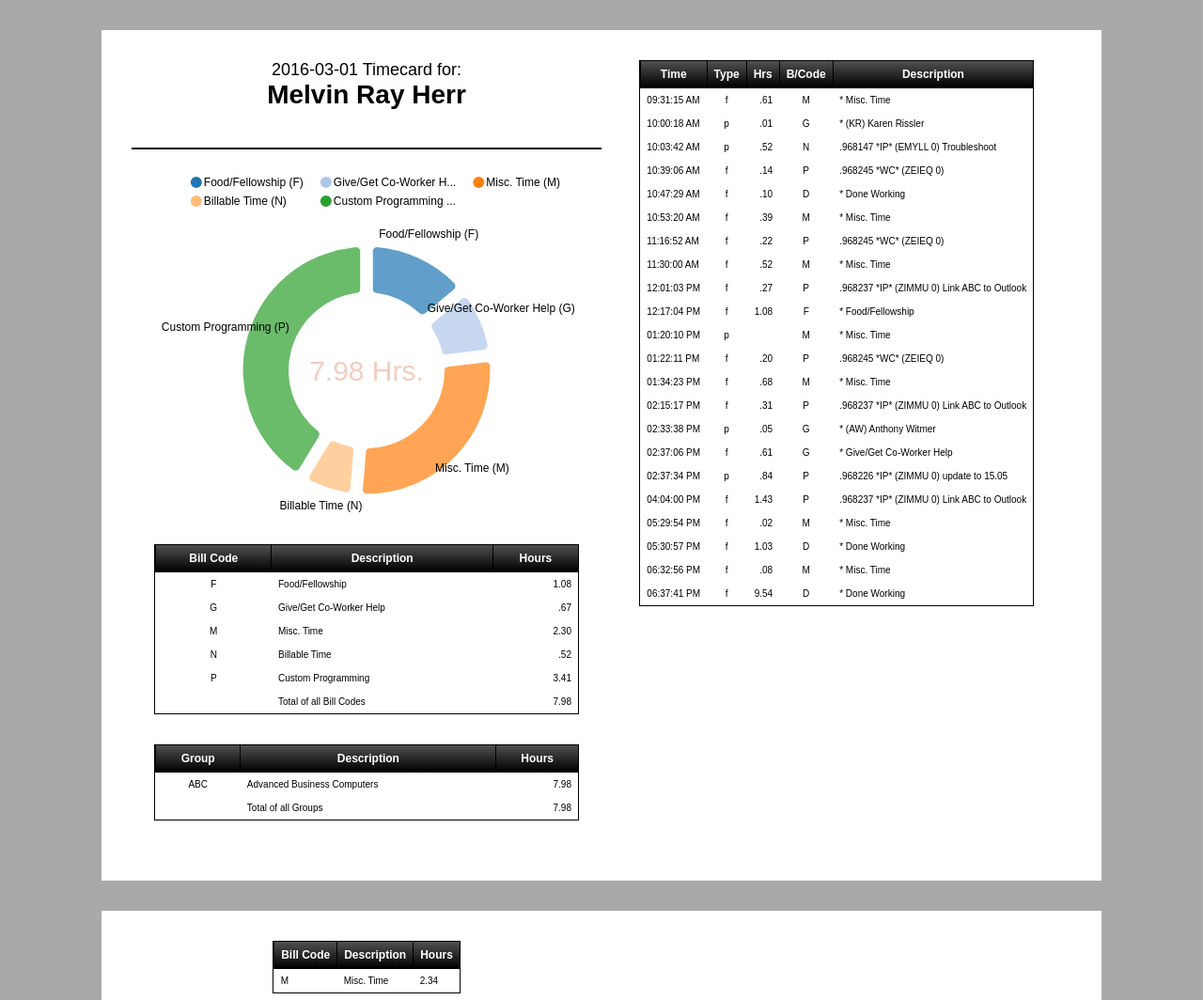
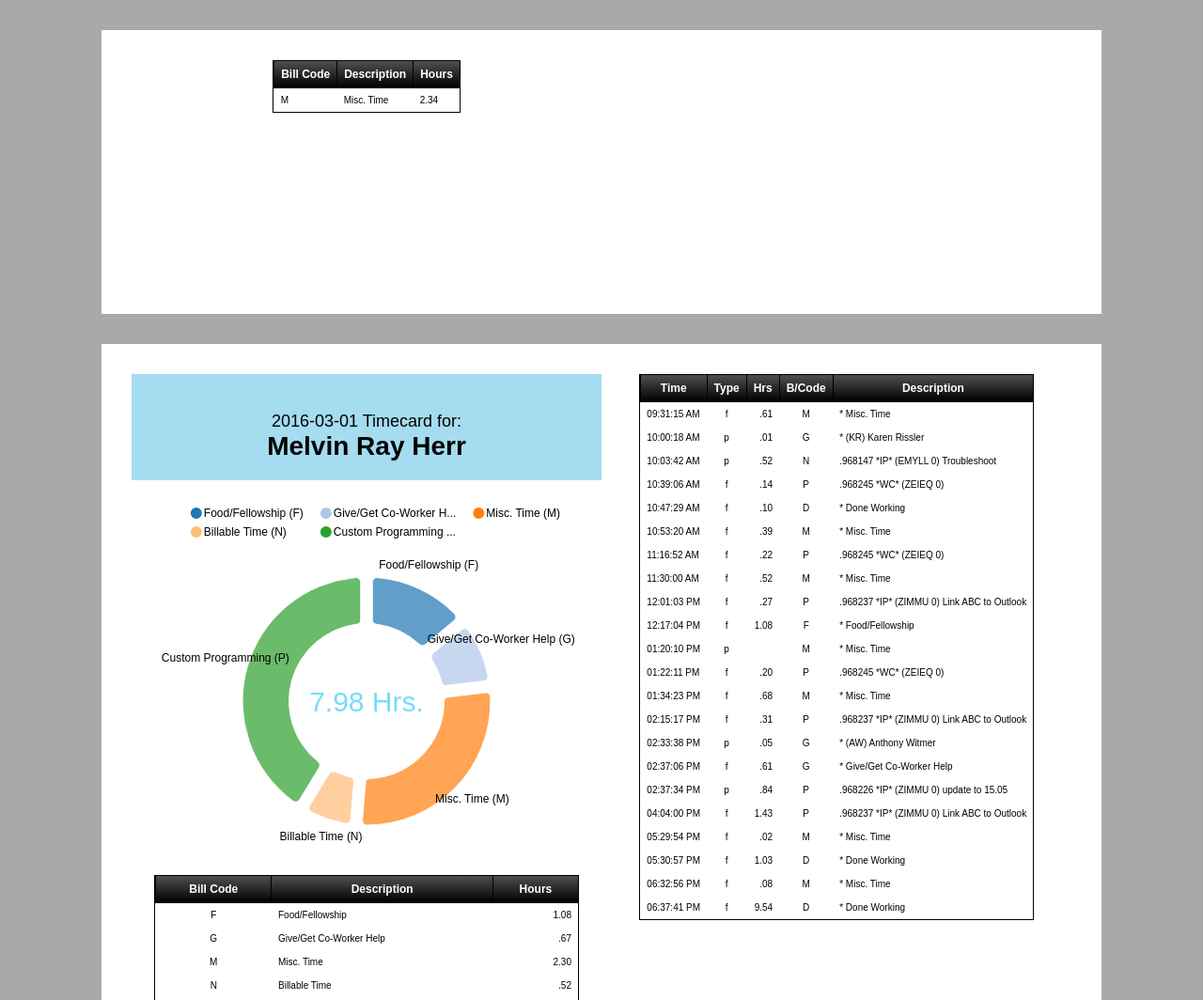
Before and after one commit to StillLearnin/stand-alone-html-report, a plain HTML site: page index.html in a window 1280 px wide. Shown: the top 1064 px of the page at 94% size. Drawn offline with Linux system fonts and the light colour scheme.

Commit message:
multi-page, multi-chart, with correct page breaking between days.

```diff
--- a/index.html
+++ b/index.html
@@ -7,33 +7,7 @@
     <script src="nv.d3.min.js"></script>
     <link href="styles.css" rel="stylesheet" type="text/css">
 </head>
-<body class='with-3d-shadow with-transitions'>
-    <div class="day">
-        <div class="day-header">
-            <div id="title"></div>
-        </div>
-        <div class="day-body">
-            <div class="pane">
-                <div id="chartPaneHeader" class="pane-header">
-                    <div id="chartPaneTitle1" class="pane-title1"></div>
-                    <div id="chartPaneTitle2" class="pane-title2"></div>
-                </div>
-                <svg id="pieChart"></svg>
-                <div class="time-detail summary" >
-                    <table id="bilCodeSummary"></table>
-                </div>
-                <div class="time-detail summary" >
-                    <table id="billCodesByGroup"></table>
-                </div>
-           </div>
-            <div class="pane">
-                <div class="time-detail" >
-                    <table id="timeDetails" >
-                    </table>
-                </div>
-            </div>
-        </div>
-    </div>
+<body id="body" class='with-3d-shadow with-transitions'>
     <div class="day">
         <div class="day-header">
         </div>
--- a/index.js
+++ b/index.js
@@ -1,34 +1,40 @@
+var page = 1;
 
-var chart;
-nv.addGraph(function() {
-    chart = nv.models.stackedAreaChart()
-        .useInteractiveGuideline(true)
-        .x(function(d) { return d[0] })
-        .y(function(d) { return d[1] })
-        .controlLabels({stacked: "Stacked"})
-        .duration(500)
-        .color(['#0B5FA5', '#25547B', '#043C6B', '#3F8FD2', '#66A1D2']);
-    chart.xAxis.tickFormat(function(d) { return d3.time.format('%a (%d)')(new Date(d)) });
-    chart.xScale(d3.time.scale());
-    chart.yAxis.tickFormat(d3.format(',.2f'));
-    chart.legend.vers('furious');
-    d3.select('#chart1')
-        .datum(data)
-        .transition().duration(1000)
-        .call(chart)
-        .each('start', function() {
-            setTimeout(function() {
-                d3.selectAll('#chart1 *').each(function() {
-                    if(this.__transition__)
-                        this.__transition__.duration = 1;
-                })
-            }, 0)
-        });
-    nv.utils.windowResize(chart.update);
-    return chart;
-});
+var createDay = function () {
+var d = document.createElement("div");
+    d.className = "day";
+    d.innerHTML = "<div class='day-header'>"
+        + "<div id='title" + page + "'></div>"
+    + "</div>"
+    + "<div class='day-body'>"
+        + "<div class='pane'>"
+            + "<div id='chartPaneHeader" + page + "' class='pane-header'>"
+                + "<div id='chartPaneTitle1" + page + "' class='pane-title1'></div>"
+                + "<div id='chartPaneTitle2" + page + "' class='pane-title2'></div>"
+            + "</div>"
+            + "<svg id='pieChart" + page + "'></svg>"
+            + "<div class='time-detail summary' >"
+                + "<table id='bilCodeSummary" + page + "'></table>"
+            + "</div>"
+            + "<div class='time-detail summary' >"
+                + "<table id='billCodesByGroup" + page + "'></table>"
+            + "</div>"
+        + "</div>"
+        + "<div class='pane'>"
+            + "<div class='time-detail' >"
+                + "<table id='timeDetails" + page + "' >"
+                + "</table>"
+            + "</div>"
+        + "</div>"
+    + "</div>";
+
+
+    var b = document.getElementById("body");
+    b.appendChild(d);
+
 
     var chart1;
+    var name = "#pieChart" + page;
     nv.addGraph(function() {
         var chart1 = nv.models.pieChart()
             .x(function(d) { return d.description + "  (" + d.key + ")" })
@@ -36,10 +42,10 @@ nv.addGraph(function() {
             .donut(true)
             .padAngle(.08)
             .cornerRadius(5)
-        .id('donut1'); // allow custom CSS for this one svg
+            .id("donut1" + page); // allow custom CSS for this one svg
         chart1.title(timeData.billCodeTotals.byBillCode.total + " Hrs.");
-    chart1.pie.donutLabelsOutside(true).donut(true);
-    d3.select('#pieChart')
+        chart1.pie.labelsOutside(true).donut(true);
+        d3.select(name)
             .datum(timeData.billCodeTotals.byBillCode.details)
             .transition().duration(1200)
             .call(chart1);
@@ -47,10 +53,10 @@ nv.addGraph(function() {
         return chart1;
     });
 
-document.getElementById("chartPaneTitle1").innerHTML = timeData.day + " Timecard for:";
-document.getElementById("chartPaneTitle2").innerHTML = timeData.employee;
+    document.getElementById("chartPaneTitle1" + page).innerHTML = timeData.day + " Timecard for:";
+    document.getElementById("chartPaneTitle2" + page).innerHTML = timeData.employee;
 
-var timeDetails = document.getElementById("timeDetails");
+    var timeDetails = document.getElementById("timeDetails" + page);
     // Create an empty <tr> element and add it to the 1st position of the table:
     var row = timeDetails.insertRow(0);
 
@@ -87,6 +93,7 @@ for (i = 0; i < timeData.clockPunches.length; i++) {
         cell4.innerHTML = timeData.clockPunches[i].billCode;
         cell5.innerHTML = timeData.clockPunches[i].description;
     }
+};
 
 var populateBillCodeTotals = function (tableName, header, data, totalDescr) {
     var t = document.getElementById(tableName);
@@ -129,16 +136,22 @@ var populateBillCodeTotals = function (tableName, header, data, totalDescr) {
     cell3.innerHTML = data.total;
 }
 
+
+for (var index = 1; index < 4; index++) {
+    page = index;
+    createDay();
+
     populateBillCodeTotals(
-    "bilCodeSummary",
+        "bilCodeSummary" + page,
         [ "Bill Code", "Description", "Hours"],
         timeData.billCodeTotals.byBillCode,
         "Total of all Bill Codes"
     );
 
     populateBillCodeTotals(
-    "billCodesByGroup",
+        "billCodesByGroup" + page,
         [ "Group", "Description", "Hours"],
         timeData.billCodeTotals.byGroup,
         "Total of all Groups"
     );
+};
--- a/styles.css
+++ b/styles.css
@@ -20,6 +20,7 @@ html, body {
     margin: auto;
     margin-top: 2em;
     padding: 2em;
+    page-break-after: always;
 }
 
 .day-header, .day-footer {
@@ -38,13 +39,13 @@ html, body {
 }
 
 .pane-header {
+    background: #A5DCEF;
     font-weight: bold;
     font-size: 28px;
     width: 100%;
-    padding-bottom: 40px;
+    padding-bottom: 20px;
+    padding-top: 40px;
     margin-bottom: 20px;
-    border:0 solid #000000;
-    border-bottom-width: 2px;
     display: flex;
     flex-direction: column;
     align-items: center;
@@ -61,7 +62,7 @@ html, body {
     flex-wrap: wrap;
 }
 
-#pieChart {
+svg[id^=pieChart] {
     height: 400px;
 }
 
```
Lines whose indentation alone changed are shown as unchanged.
